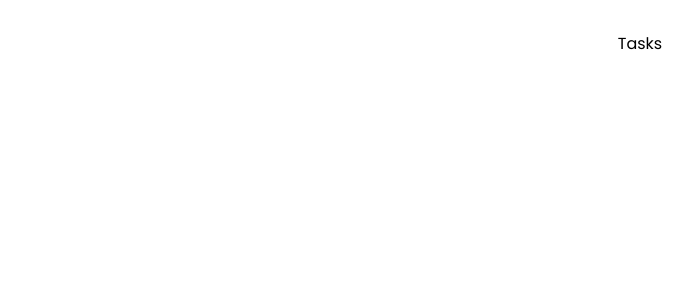
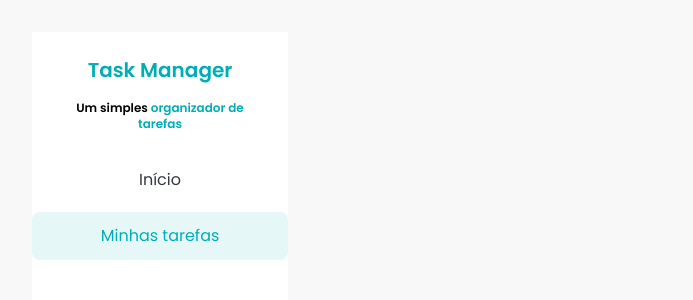
Before and after one commit to joiicebatista/taskManager, a React (Vite) app: page / in a window 1280 px wide. Shown: the top 300 px of the page, without its empty margins (0-693 px from the left). Built offline with nearby package versions, Linux system fonts and the light colour scheme.

Commit message:
feat: add Sidebar component and SidebarButton component

```diff
--- a/src/App.jsx
+++ b/src/App.jsx
@@ -1,14 +1,14 @@
-import Tasks from "./components/Tasks";
-import "./App.css";
+import "./App.css"
+import Sidebar from "./components/Sidebar"
 
 function App() {
   return (
     <>
       <div>
-        <Tasks />
+        <Sidebar />
       </div>
     </>
-  );
+  )
 }
 
-export default App;
+export default App
--- /dev/null
+++ b/src/components/Sidebar.jsx
@@ -0,0 +1,20 @@
+import SidebarButton from "./SidebarButton"
+
+const Sidebar = () => (
+  <div className="h-screen w-64 bg-white">
+    <div className="space-y-4 px-8 py-6">
+      <h1 className="text-xl font-semibold text-[#00ADB5]">Task Manager</h1>
+      <p className="text-xs font-semibold">
+        Um simples{" "}
+        <span className="text-[#00ADB5]">organizador de tarefas</span>
+      </p>
+    </div>
+
+    <div className="flex flex-col gap-2">
+      <SidebarButton variant={"unselected"}>Início</SidebarButton>
+      <SidebarButton variant={"selected"}>Minhas tarefas</SidebarButton>
+    </div>
+  </div>
+)
+
+export default Sidebar
--- /dev/null
+++ b/src/components/SidebarButton.jsx
@@ -0,0 +1,19 @@
+import { Children } from "react"
+
+const SidebarButton = ({ children, variant }) => {
+  const getVariantClasses = () => {
+    if (variant === "unselected") {
+      return "text-[#35383E]"
+    }
+    if (variant === "selected") {
+      return " bg-[#E6F7F8] text-[#00ADB5]"
+    }
+  }
+  return (
+    <a href="" className={`${getVariantClasses()} rounded-lg px-6 py-3`}>
+      {children}
+    </a>
+  )
+}
+
+export default SidebarButton
--- a/src/components/Tasks.jsx
+++ /dev/null
@@ -1,9 +0,0 @@
-const Tasks = () => {
-  return (
-    <div>
-      <h1 className="text-2xl font-bold text-red-500">Tasks</h1>
-    </div>
-  );
-};
-
-export default Tasks;
--- a/src/index.css
+++ b/src/index.css
@@ -121,4 +121,8 @@
     font-weight: 100;
     font-style: italic;
   }
+
+  body {
+    @apply bg-[#F8F8F8];
+  }
 }
--- a/tailwind.config.js
+++ b/tailwind.config.js
@@ -1,6 +1,6 @@
 /** @type {import('tailwindcss').Config} */
 export default {
-  content: ["./index.html", "/src/**/*.{html,js,ts,jsx,tsx}"],
+  content: ["./index.html", "./src/**/*.{html,js,ts,jsx,tsx}"],
   theme: {
     fontFamily: {
       sans: ["Poppins", "sans-serif"],
```
